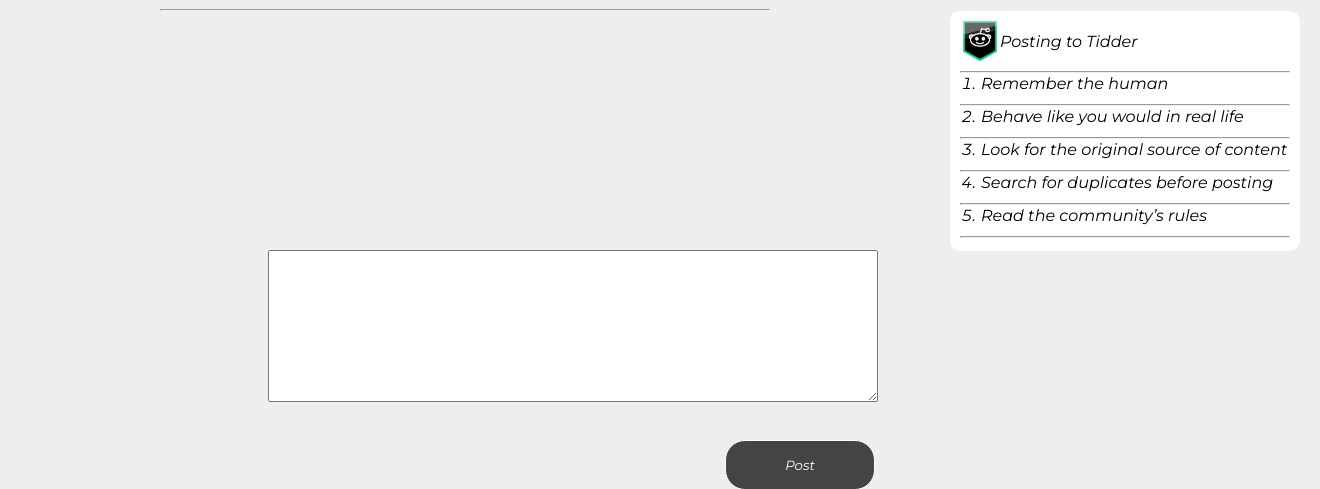
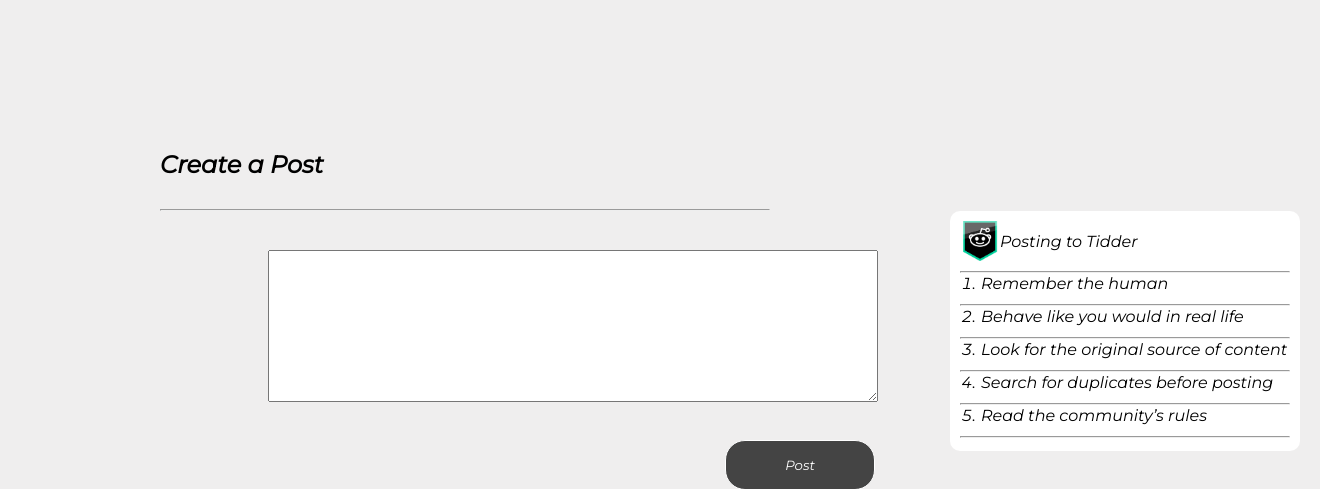
Before and after one commit to Sh1ngeki/Tidder, a Flask app: page /createpost in a window 1320 px wide. Shown: the part 50-539 px from the top of the page. Run offline with Flask 3, Linux system fonts and the light colour scheme; the visitor is signed in with stand-in values (Sample User, id 1).

Commit message:
fixed create_post html file

```diff
--- a/templates/create_post.html
+++ b/templates/create_post.html
@@ -90,7 +90,7 @@
     </header>
     <section>
       <div class="container">
-        <h1>Create a Post</h1>
+        <h1 class="post-h1">Create a Post</h1>
         <hr class="post-hr" />
         <form method="POST">
           <textarea
```
